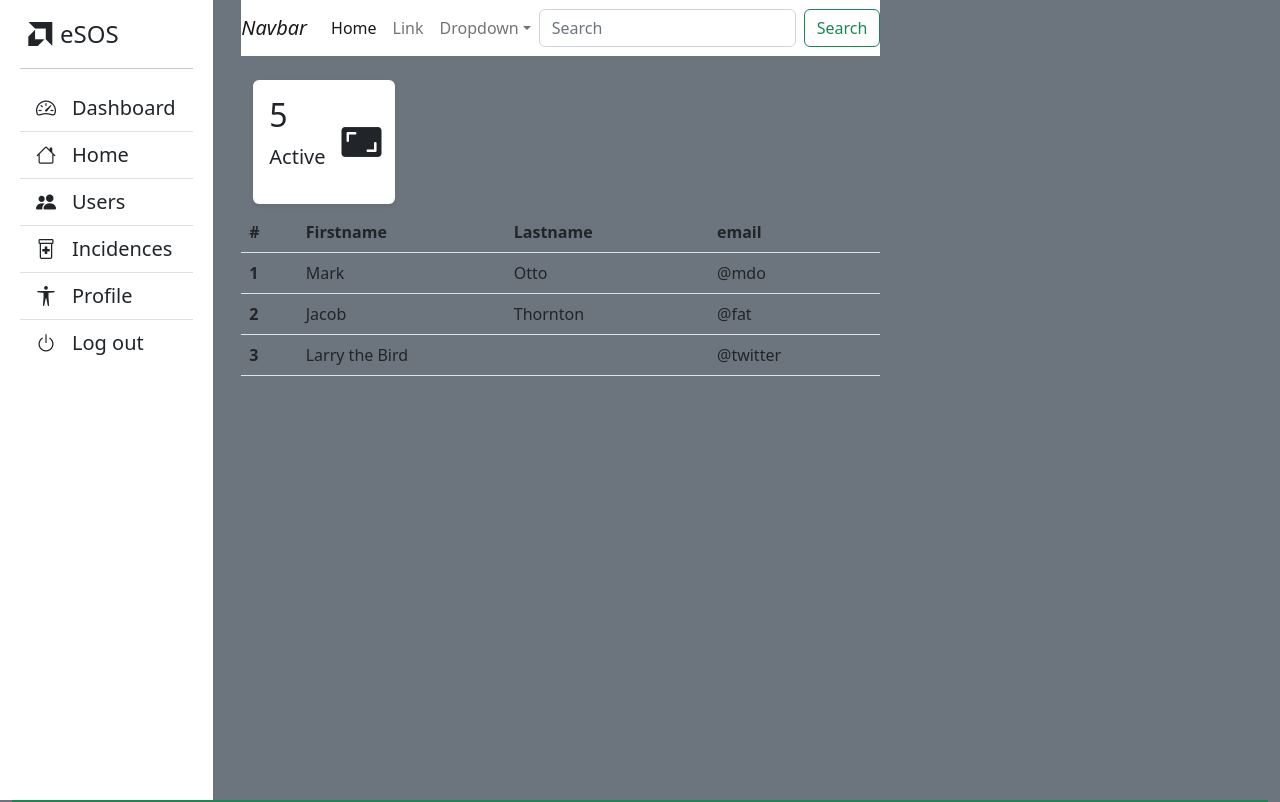
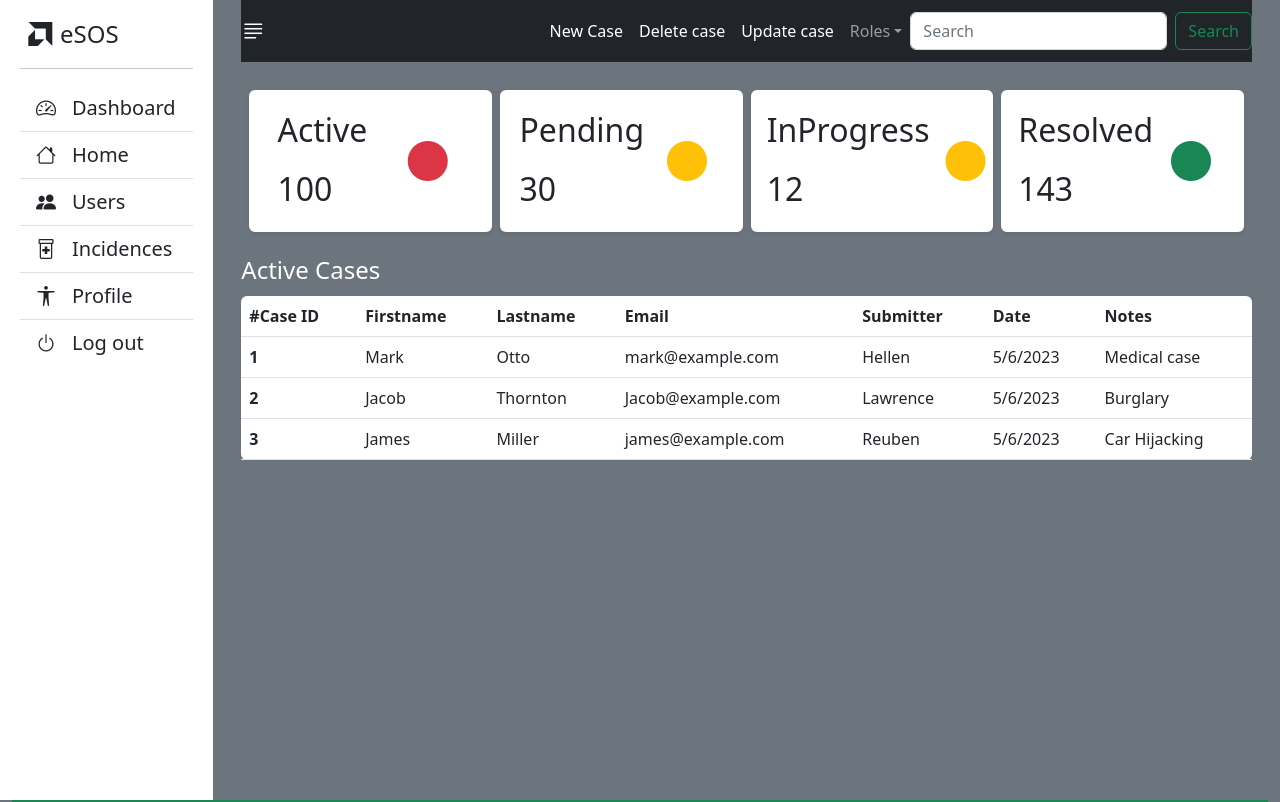
Before and after one commit to Zelawlaw/Esos-frontend-capstone, a React (Create React App) app: page / in a window 1280 px wide. Shown: the top 802 px of the page. Built offline with nearby package versions, Linux system fonts and the light colour scheme.

Commit message:
modify components in nav.js

```diff
--- a/src/components/App.js
+++ b/src/components/App.js
@@ -10,14 +10,12 @@ function App() {
     <div className='container-fluid bg-secondary min-vh-100'>
       <div className='row'>
         <div className='col-2 bg-white vh-100'>
-        <Sidebar />
+          <Sidebar />
         </div>
-        <div className='col-auto'>
+        <div className='col'>
           <Home />
-
         </div>
-
-      </div>
+        </div>
       <Header />
       <Login />
 
--- a/src/components/Home.js
+++ b/src/components/Home.js
@@ -7,25 +7,63 @@ function Home() {
     <Nav />
         <div className='container-fluid'>
             <div className='row g-3 my-2'>
-                <div className='col-md-3'>
+                <div className='col-md-3 p-1'>
                     <div className='p-3 bg-white shadow-sm d-flex justify-content-around align-items-center rounded'>
                         <div>
-                            <h3 className='fs-2'>5</h3>
-                            <p className='fs-5'>Active</p>
+                            <p className='fs-2'>Active</p>
+                            <h3 className='fs-2'>100</h3>
+
                         </div>
-                        <i className='bi bi-aspect-ratio-fill p-3 fs-1'></i>
+                        <i className='bi bi-circle-fill p-3 fs-1 text-danger'></i>
+                    </div>
+                </div>
+
+                <div className='col-md-3 p-1'>
+                    <div className='p-3 bg-white shadow-sm d-flex justify-content-around align-items-center rounded'>
+                        <div>
+                            <p className='fs-2'>Pending</p>
+                            <h3 className='fs-2'>30</h3>
+
+                        </div>
+                        <i className='bi bi-circle-fill p-3 fs-1 text-warning'></i>
+                    </div>
+                </div>
+
+                <div className='col-md-3 p-1'>
+                    <div className='p-3 bg-white shadow-sm d-flex justify-content-around align-items-center rounded'>
+                        <div>
+                            <p className='fs-2'>InProgress</p>
+                            <h3 className='fs-2'>12</h3>
+
+                        </div>
+                        <i className='bi bi-circle-fill p-3 fs-1 text-warning'></i>
+                    </div>
+                </div>
+
+                <div className='col-md-3 p-1'>
+                    <div className='p-3 bg-white shadow-sm d-flex justify-content-around align-items-center rounded'>
+                        <div>
+                            <p className='fs-2'>Resolved</p>
+                            <h3 className='fs-2'>143</h3>
+
+                        </div>
+                        <i className='bi bi-circle-fill p-3 fs-1 text-success'></i>
                     </div>
                 </div>
             </div>
 
         </div>
-            <table class="table table-hover">
+            <table class="table table-hover caption-top bg-white rounded mt-2">
+                <caption className='text-white fs-4'> Active Cases</caption>
     <thead>
         <tr>
-        <th scope="col">#</th>
+        <th scope="col">#Case ID</th>
         <th scope="col">Firstname</th>
         <th scope="col">Lastname</th>
-        <th scope="col">email</th>
+        <th scope="col">Email</th>
+        <th scope="col">Submitter</th>
+        <th scope="col">Date</th>
+        <th scope="col">Notes</th>
         </tr>
     </thead>
     <tbody>
@@ -33,18 +71,28 @@ function Home() {
         <th scope="row">1</th>
         <td>Mark</td>
         <td>Otto</td>
-        <td>@mdo</td>
+        <td>mark@example.com</td>
+        <td>Hellen</td>
+        <td>5/6/2023</td>
+        <td>Medical case</td>
         </tr>
         <tr>
         <th scope="row">2</th>
         <td>Jacob</td>
         <td>Thornton</td>
-        <td>@fat</td>
+        <td>Jacob@example.com</td>
+        <td>Lawrence</td>
+        <td>5/6/2023</td>
+        <td>Burglary</td>
         </tr>
         <tr>
         <th scope="row">3</th>
-        <td colspan="2">Larry the Bird</td>
-        <td>@twitter</td>
+        <td>James</td>
+        <td>Miller</td>
+        <td>james@example.com</td>
+        <td>Reuben</td>
+        <td>5/6/2023</td>
+        <td>Car Hijacking</td>
         </tr>
     </tbody>
     </table>
--- a/src/components/Nav.js
+++ b/src/components/Nav.js
@@ -1,25 +1,39 @@
 import React from 'react'
 // import 'bootstrap/dist/css/bootstrap.min.css';
+import 'bootstrap/js/dist/dropdown';
 
 function Nav() {
   return (
-    <nav className="navbar navbar-expand-sm navbar-white bg-white">
-        <i className="navbar-brand" href="#/">Navbar</i>
+    <nav className="navbar navbar-expand-sm navbar-dark bg-dark">
+        <i className="navbar-brand bi bi-justify-left fs-4"></i>
         <button className="navbar-toggler d-lg-none" type="button" data-bs-toggle="collapse" data-bs-target="#/collapsibleNavId" aria-controls="collapsibleNavId"
             aria-expanded="false" aria-label="Toggle navigation"></button>
         <div className="collapse navbar-collapse" id="collapsibleNavId">
-            <ul className="navbar-nav me-auto mt-2 mt-lg-0">
+            <ul className="navbar-nav ms-auto mt-2 mt-lg-0">
+
                 <li className="nav-item">
-                    <a className="nav-link active" href="#/" aria-current="page">Home <span className="visually-hidden">(current)</span></a>
+                    <a className="nav-link active" href="#/" aria-current="page">New Case <span className="visually-hidden">(current)</span></a>
                 </li>
                 <li className="nav-item">
+                    <a className="nav-link active" href="#/" aria-current="page">Delete case <span className="visually-hidden">(current)</span></a>
+                </li>
+                <li className="nav-item">
+                    <a className="nav-link active" href="#/" aria-current="page">Update case <span className="visually-hidden">(current)</span></a>
+                </li>
+                {/* <li className="nav-item">
                     <a className="nav-link" href="#/">Link</a>
-                </li>
+                </li> */}
+
                 <li className="nav-item dropdown">
-                    <a className="nav-link dropdown-toggle" href="#/" id="dropdownId" data-bs-toggle="dropdown" aria-haspopup="true" aria-expanded="false">Dropdown</a>
+                    <a className="nav-link dropdown-toggle" href="#/" id="dropdownId"
+                      data-bs-toggle="dropdown" aria-haspopup="true" aria-expanded="false">
+                      Roles
+                      </a>
                     <div className="dropdown-menu" aria-labelledby="dropdownId">
-                        <a className="dropdown-item" href="#/">Action 1</a>
-                        <a className="dropdown-item" href="#/">Action 2</a>
+                        <a className="dropdown-item" href="#/">Admin</a>
+                        <a className="dropdown-item" href="#/">Reporter</a>
+                        <a className="dropdown-item" href="#/">Reportee</a>
+                        <a className="dropdown-item" href="#/">Manager</a>
                     </div>
                 </li>
             </ul>
```
